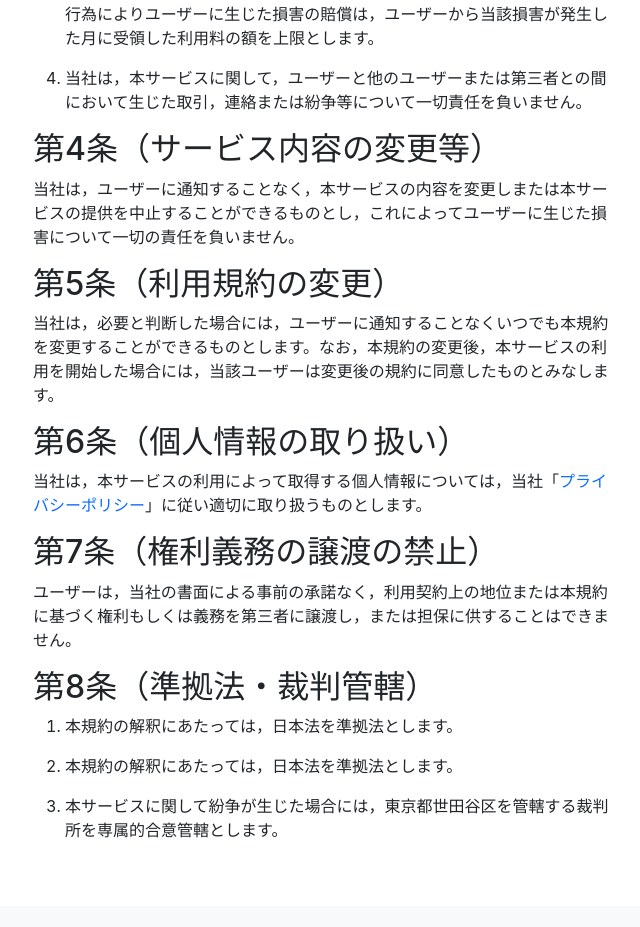
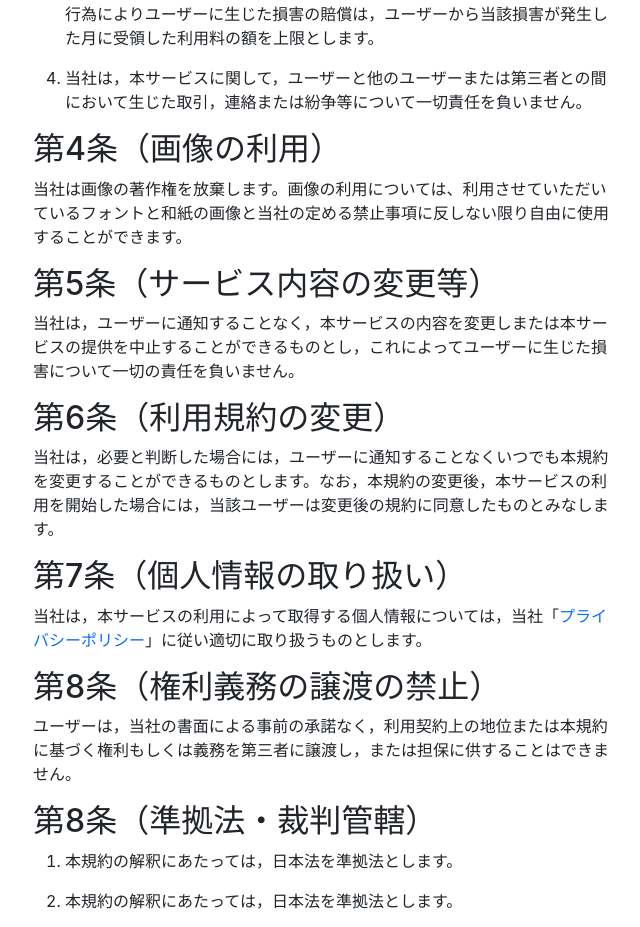
Before and after one commit to FugaTakata/sousho-de-sho, a Next.js app: page /terms-of-service in a window 1280 px wide. Shown: the part 1584-2511 px from the top of the page, without its empty margins (317-957 px from the left). Built offline with nearby package versions, Linux system fonts and the light colour scheme; no server answers.

Commit message:
doc change

```diff
--- a/pages/terms-of-service.tsx
+++ b/pages/terms-of-service.tsx
@@ -101,17 +101,27 @@ export default function TermsOfService() {
         </li>
       </ol>
 
-      <h2>第4条（サービス内容の変更等）</h2>
+      <h2>第4条（画像の利用）</h2>
+      <p>
+        当社は画像の著作権を放棄します。画像の利用については、利用させていただいている
+        <a href="https://booth.pm/ja/items/318557">フォント</a>と
+        <a href="https://publicdomainq.net/japanese-paper-0032397/">
+          和紙の画像
+        </a>
+        と当社の定める禁止事項に反しない限り自由に使用することができます。
+      </p>
+
+      <h2>第5条（サービス内容の変更等）</h2>
       <p>
         当社は，ユーザーに通知することなく，本サービスの内容を変更しまたは本サービスの提供を中止することができるものとし，これによってユーザーに生じた損害について一切の責任を負いません。
       </p>
 
-      <h2>第5条（利用規約の変更）</h2>
+      <h2>第6条（利用規約の変更）</h2>
       <p>
         当社は，必要と判断した場合には，ユーザーに通知することなくいつでも本規約を変更することができるものとします。なお，本規約の変更後，本サービスの利用を開始した場合には，当該ユーザーは変更後の規約に同意したものとみなします。
       </p>
 
-      <h2>第6条（個人情報の取り扱い）</h2>
+      <h2>第7条（個人情報の取り扱い）</h2>
       <p>
         当社は，本サービスの利用によって取得する個人情報については，当社「
         <Link href="/privacy-policy">
@@ -120,7 +130,7 @@ export default function TermsOfService() {
         」に従い適切に取り扱うものとします。
       </p>
 
-      <h2>第7条（権利義務の譲渡の禁止）</h2>
+      <h2>第8条（権利義務の譲渡の禁止）</h2>
       <p>
         ユーザーは，当社の書面による事前の承諾なく，利用契約上の地位または本規約に基づく権利もしくは義務を第三者に譲渡し，または担保に供することはできません。
       </p>
```
